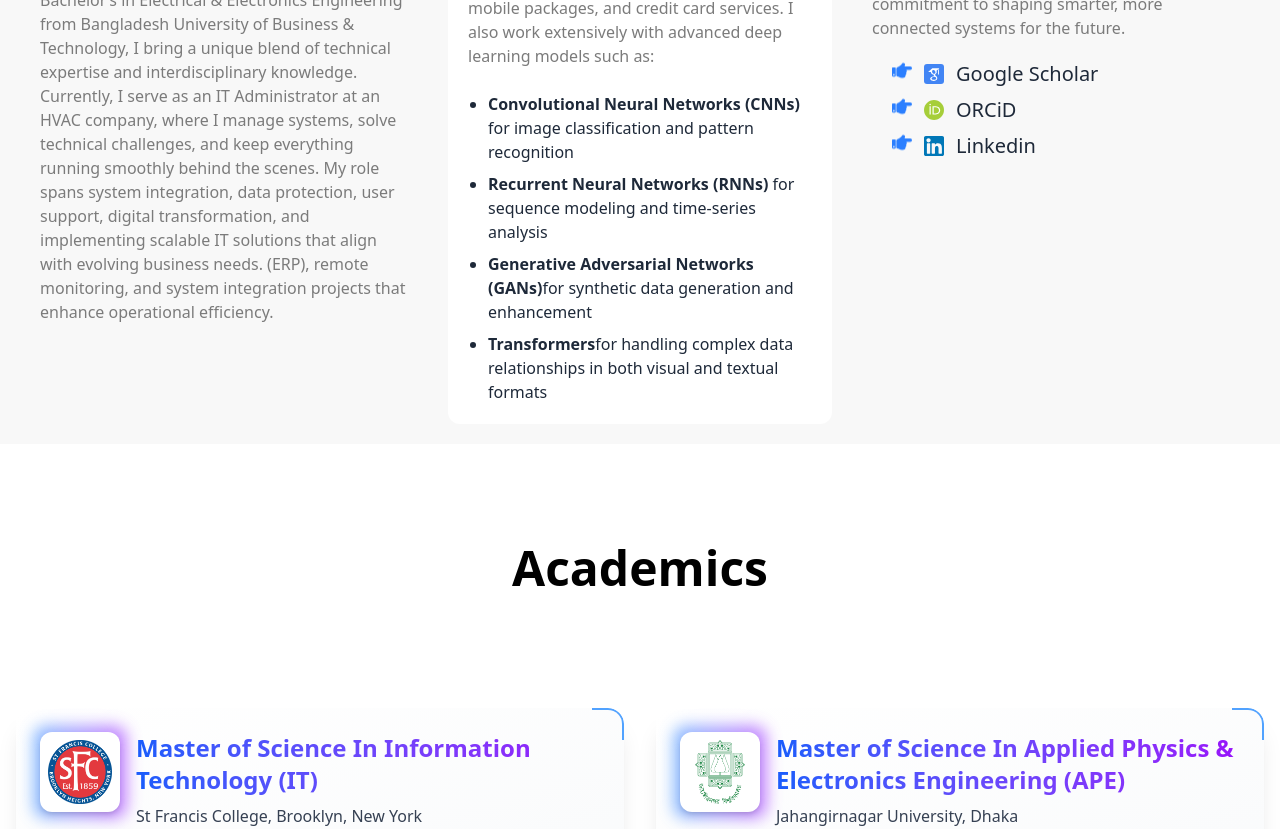
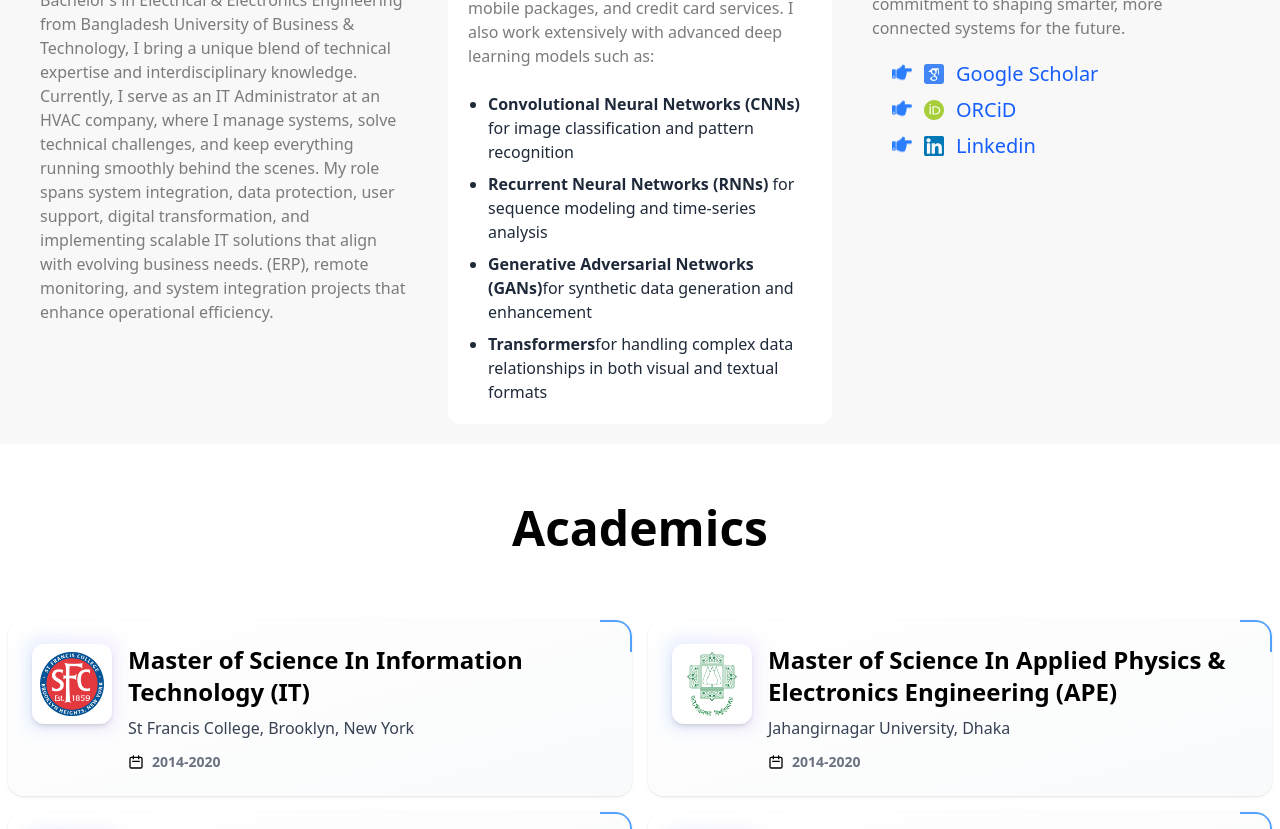
Before and after one commit to Mahmudulislamshuvo/porfolio-tanvir-vay, a React (Vite) app: page / in a window 1280 px wide. Shown: the part 1240-2069 px from the top of the page. Built offline with nearby package versions, Linux system fonts and the light colour scheme.

Commit message:
Academics fixed

```diff
--- a/src/Components/AboutMe.jsx
+++ b/src/Components/AboutMe.jsx
@@ -116,7 +116,13 @@ const AboutMe = () => {
                     className="h-5 w-5"
                   />
                 </span>
-                <a href="https://scholar.google.com/citations?user=3G8WUu0AAAAJ&hl=en&oi=ao">
+
+                <a
+                  href="https://scholar.google.com/citations?user=3G8WUu0AAAAJ&hl=en&oi=ao"
+                  target="_blank"
+                  rel="noopener noreferrer"
+                  className="text-xl font-medium text-blue-600 hover:text-blue-800 hover:underline transition-colors"
+                >
                   Google Scholar
                 </a>
               </li>
@@ -126,14 +132,26 @@ const AboutMe = () => {
                 <span>
                   <img src={ORCID_iD} alt="GoogleScholer" className="h-5 w-5" />
                 </span>
-                <a href="https://orcid.org/0009-0004-1212-8690">ORCiD</a>
+                <a
+                  target="_blank"
+                  rel="noopener noreferrer"
+                  href="https://orcid.org/0009-0004-1212-8690"
+                  className="text-xl font-medium text-blue-600 hover:text-blue-800 hover:underline transition-colors"
+                >
+                  ORCiD
+                </a>
               </li>
               <li className="flex items-center gap-x-3">
                 <FaHandPointRight className="text-blue-500 animate-bounce" />
                 <span>
                   <img src={linkedin} alt="GoogleScholer" className="h-5 w-5" />
                 </span>
-                <a href="https://www.linkedin.com/in/hashibul-shoaib">
+                <a
+                  target="_blank"
+                  rel="noopener noreferrer"
+                  href="https://www.linkedin.com/in/hashibul-shoaib"
+                  className="text-xl font-medium text-blue-600 hover:text-blue-800 hover:underline transition-colors"
+                >
                   Linkedin
                 </a>
               </li>
--- a/src/Components/Academics.jsx
+++ b/src/Components/Academics.jsx
@@ -9,7 +9,7 @@ const Academics = () => {
   return (
     <div className="container">
       <div className="pb-[50px]">
-        <h1 className="text-center text-5xl font-bold py-[100px]">Academics</h1>
+        <h1 className="text-center text-5xl font-bold py-[60px]">Academics</h1>
         <div className="flex flex-wrap justify-start">
           <EducationCard
             degree="Master of Science In Information Technology (IT)"
--- a/src/Components/CommonCompo/EducationCard.jsx
+++ b/src/Components/CommonCompo/EducationCard.jsx
@@ -5,8 +5,8 @@ const EducationCard = ({
   icon,
 }) => {
   return (
-    <div className="w-full sm:w-1/2 p-4">
-      <div className="group relative overflow-hidden rounded-2xl bg-gradient-to-br from-white to-gray-50 shadow-xl transition-all duration-500 hover:shadow-2xl">
+    <div className="w-full sm:w-1/2 p-2">
+      <div className="group relative overflow-hidden rounded-2xl bg-gradient-to-br from-white to-gray-50 shadow-sm transition-all duration-500 hover:shadow-lg">
         {/* Gradient border effect */}
         <div className="absolute inset-0 bg-gradient-to-r from-blue-500 to-purple-500 opacity-0 transition-opacity duration-500 group-hover:opacity-20"></div>
 
@@ -18,30 +18,28 @@ const EducationCard = ({
         <div className="flex items-start space-x-4 p-6">
           {/* Icon with animated border */}
           <div className="relative flex-shrink-0">
-            <div className="absolute -inset-1.5 bg-gradient-to-r from-blue-400 to-purple-500 rounded-xl blur-sm opacity-75 group-hover:opacity-100 transition-all duration-500"></div>
-            <div className="relative bg-white p-2 rounded-xl shadow-md">
+            <div className="absolute -inset-1.5 bg-gradient-to-r from-blue-100 to-purple-100 rounded-xl blur-sm opacity-75 group-hover:opacity-100 transition-all duration-500 z-0"></div>
+            <div className="relative bg-white p-2 rounded-xl shadow-md z-10">
               <img src={icon} alt="icon" className="w-16 h-16 object-contain" />
             </div>
           </div>
 
           <div className="flex flex-col">
             {/* Degree with gradient text */}
-            <h3 className="text-2xl font-bold bg-clip-text text-transparent bg-gradient-to-r from-blue-600 to-purple-600">
-              {degree}
-            </h3>
+            <h3 className="text-2xl font-bold bg-clip-text ">{degree}</h3>
 
             {/* Institution with animated underline */}
             <div className="mt-2 relative">
               <p className="text-md font-medium text-gray-700 inline-block">
                 {institution}
               </p>
-              <div className="absolute bottom-0 left-0 w-0 h-0.5 bg-purple-500 transition-all duration-500 group-hover:w-full"></div>
+              <div className="absolute bottom-0 left-0 w-0 h-0.5 bg-[#b6b6b6] transition-all duration-500 group-hover:w-full"></div>
             </div>
 
             {/* Duration with decorative icon */}
             <div className="mt-3 flex items-center">
               <svg
-                className="w-4 h-4 text-purple-500 mr-2"
+                className="w-4 h-4 text-black mr-2"
                 fill="none"
                 stroke="currentColor"
                 viewBox="0 0 24 24"
@@ -57,16 +55,6 @@ const EducationCard = ({
             </div>
           </div>
         </div>
-
-        {/* Animated button effect */}
-        {/* <div className="px-6 pb-4">
-          <div className="relative inline-block">
-            <button className="relative z-10 px-4 py-1.5 text-sm font-medium text-white bg-gradient-to-r from-blue-500 to-purple-500 rounded-lg transition-all duration-300 group-hover:opacity-90">
-              View Details
-            </button>
-            <div className="absolute -inset-1 bg-gradient-to-r from-blue-300 to-purple-300 rounded-lg blur opacity-0 group-hover:opacity-100 transition-opacity duration-500"></div>
-          </div>
-        </div> */}
       </div>
     </div>
   );
```
